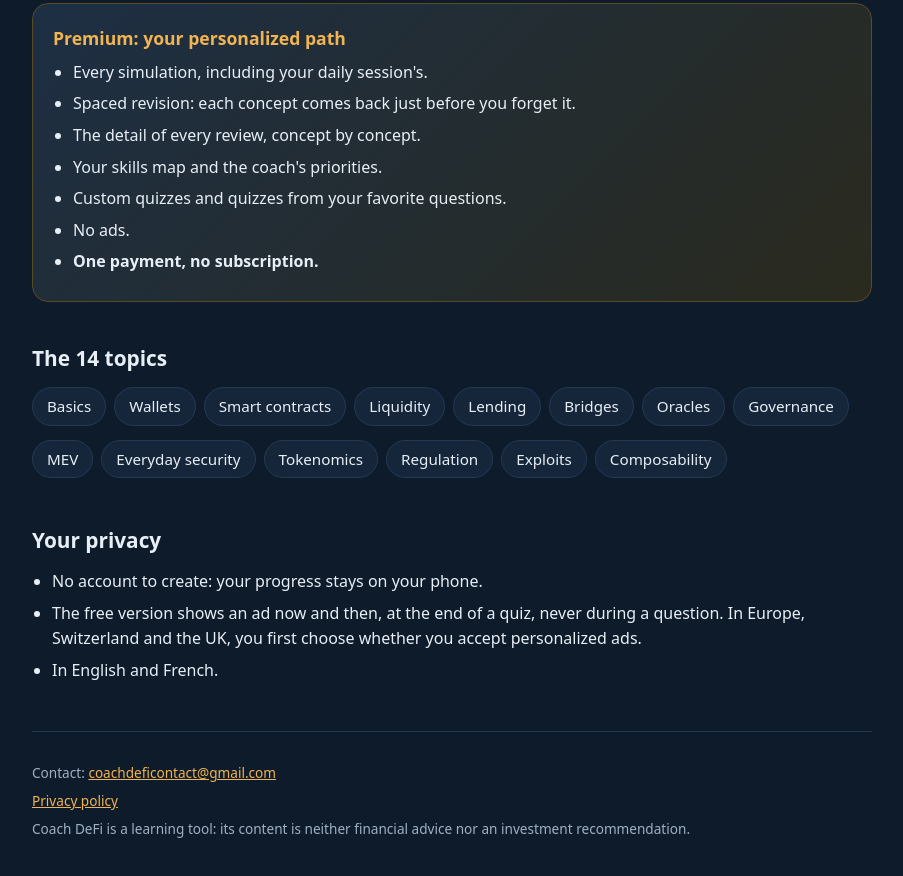
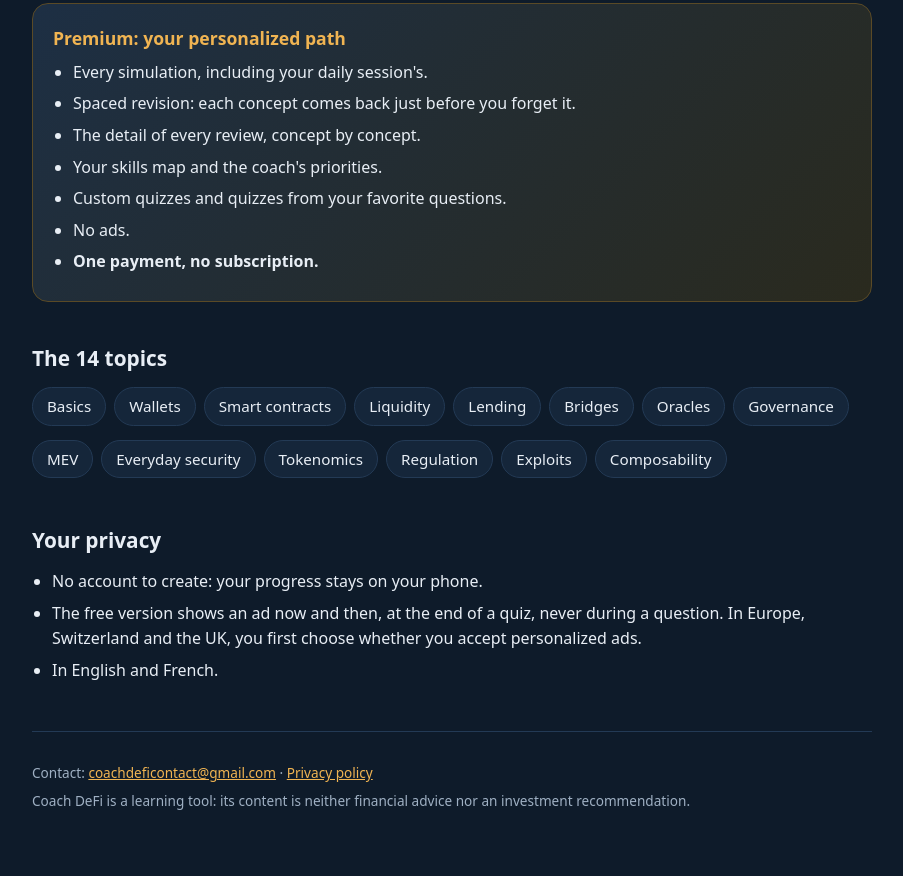
Before and after one commit to coachdefi/coachdefi.github.io, a plain HTML site: page en/index.html in a window 1280 px wide. Shown: the part 2025-2901 px from the top of the page, without its empty margins (188-1091 px from the left). Drawn offline with Linux system fonts and the light colour scheme.

Commit message:
Contact and privacy policy on one footer line
Co-Authored-By: Claude Opus 5.5 <noreply@anthropic.com>

```diff
--- a/en/index.html
+++ b/en/index.html
@@ -93,8 +93,7 @@
     </section>
 
     <footer>
-      <p>Contact: <a href="mailto:coachdeficontact@gmail.com">coachdeficontact@gmail.com</a></p>
-      <p><a href="https://gist.github.com/MatDakillah/d315c61013ce06f5cd7fb65c68aa7442">Privacy policy</a></p>
+      <p>Contact: <a href="mailto:coachdeficontact@gmail.com">coachdeficontact@gmail.com</a> · <a href="https://gist.github.com/MatDakillah/d315c61013ce06f5cd7fb65c68aa7442">Privacy policy</a></p>
       <p>Coach DeFi is a learning tool: its content is neither financial advice nor an investment recommendation.</p>
     </footer>
   </main>
```
Also changed, not shown: index.html (+1 -2 lines).
